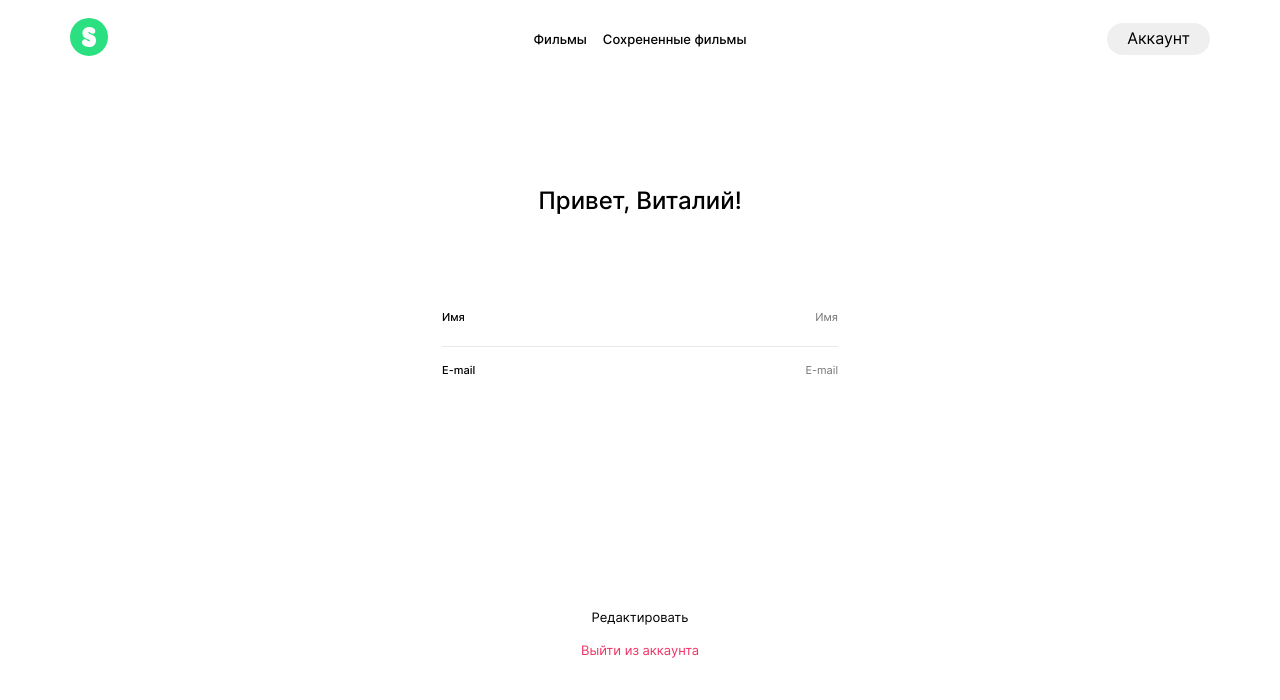
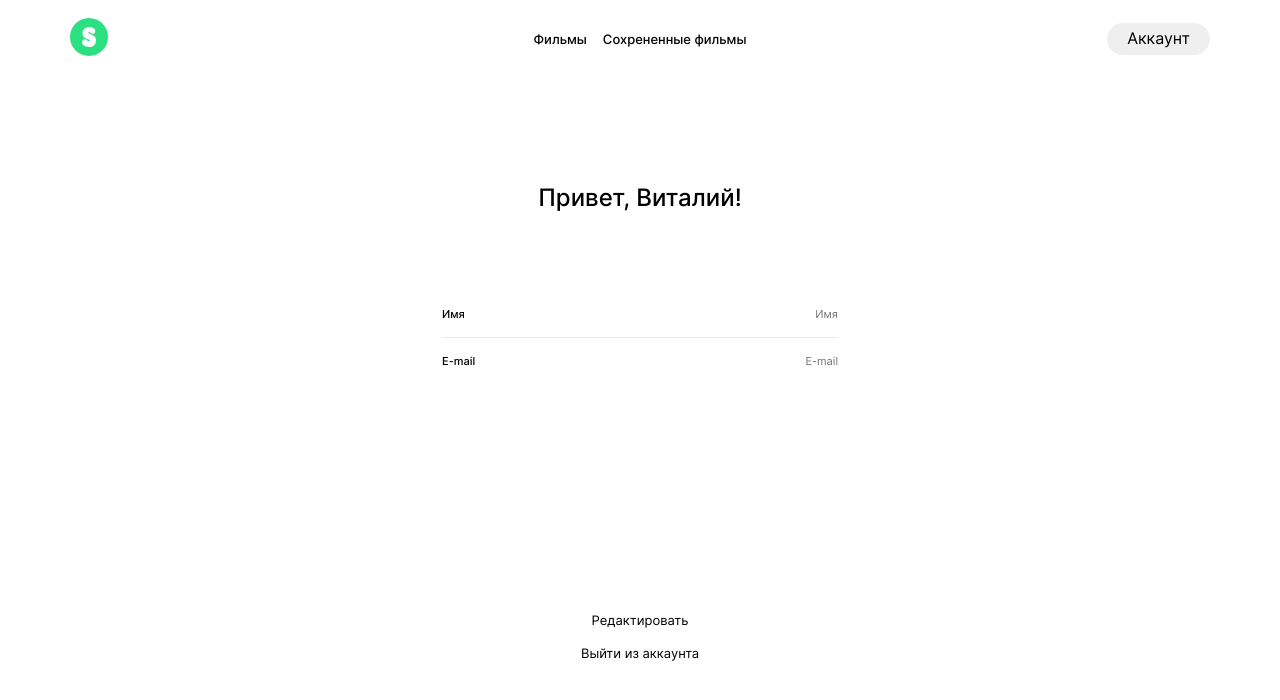
Before and after one commit to ladykot/movies-explorer-frontend, a React (Create React App) app in the folder src/: page /profile in a window 1280 px wide. Shown: the top 700 px of the page. Built offline with nearby package versions, Linux system fonts and the light colour scheme; the HTML template or start-up script is replaced by a standard one.

Commit message:
fix: form styles

```diff
--- a/src/components/Form/Form.css
+++ b/src/components/Form/Form.css
@@ -90,13 +90,16 @@
     padding: 157px 0 0;
 }
 
-.form__inputs-error {
+/*.form__inputs-error {
+    display: inline;
+    float: left;
     font-weight: 400;
     font-size: 10px;
     line-height: 12px;
     color: #EE3465;
     padding-top: 6px;
-}
+}*/
+
 
 .button__sumbit {
     background: #2BE080;
--- a/src/components/Profile/Profile.css
+++ b/src/components/Profile/Profile.css
@@ -17,16 +17,6 @@
     justify-items: center;
 }
 
-.form-profile {
-
-    display: flex;
-    flex-direction: column;
-    height: 100%;
-    max-height: min-content;
-    max-width: 396px;
-    width: 100%;
-}
-
 .form-profile__title {
     font-weight: 500;
     font-size: 24px;
@@ -36,19 +26,30 @@
     text-align: center;
 }
 
+.form-profile {
+    display: flex;
+    flex-direction: column;
+    height: 100%;
+    max-height: min-content;
+    max-width: 396px;
+    min-width: 260px;
+    width: 100%;
+}
+
+/* fieldset */
 .form-profile__inputs {
-    display: grid;
-    grid-template-columns: 1fr auto;
-    justify-content: stretch;
+    /* display: grid; */
+    /* grid-template-columns: 1fr auto; */
+    /* justify-content: stretch; */
     color: black;
     padding: 0;
     margin: 0;
     width: 100%;
     border: none;
+    box-sizing: border-box;
 }
 
 .form-profile__inputs-item {
-    display: flex;
     outline: none;
     border: none;
     padding: 0;
@@ -59,6 +60,9 @@
 }
 
 .form-profile__label {
+    display: flex;
+    min-width: max-content;
+    justify-content: space-between;
     font-weight: 500;
     font-size: 11px;
     line-height: 13px;
@@ -68,6 +72,13 @@
     color: #2BE080;
 }
 
+.profile__edit-message_active {
+    opacity: 1;
+}
+
+profile__edit-message_disable {
+    opacity: 0;
+}
 .profile__links {
     display: flex;
     flex-direction: column;
@@ -85,6 +96,10 @@
     padding-top: 16px;
 }
 
+.profile__links-item_message {
+    float: none;
+}
+
 .profile__links-item:nth-last-child() {
     padding: 0;
 }
@@ -94,15 +109,14 @@
 }
 
 .form__inputs-error {
-    position: relative;
-    /* top: 6px; */
-    /* display: block; */
-    grid-column-end: span 2;
+    float: right;
+    /* display: inline; */
+    /* grid-column-end: span 2; */
     font-weight: 400;
     font-size: 10px;
     line-height: 12px;
     color: #EE3465;
-    /* padding-top: 6px; */
+    padding-top: 2px;
     width: 100%;
     max-width: 396px;
 }
@@ -112,7 +126,7 @@
 }
 
 .form__line {
-    grid-column-end: span 2;
+    /* grid-column-end: span 2; */
     width: 100%;
     height: 1px;
     background: #E8E8E8;
--- a/src/components/Profile/Profile.js
+++ b/src/components/Profile/Profile.js
@@ -17,13 +17,24 @@ function Profile({ title, handelLogUot, buttonText, onUpdateUser }) {
   const [errorName, setErrorName] = useState('');
   const [errorEmail, setErrorEmail] = useState('');
 
+  // успех/неуспех сохранения данных
+  const [isSaveData, setIsSaveData] = useState(false);
+
   // состояние сообщения о сохранении данных
-  const [isSaveData, setIsSaveData] = useState(false);
+  const [message, setMessage] = useState('');
+
+  // состояние кнопки Редактировать
+  const [isActiveEdit, setIsActiveEdit] = useState(false);
 
   // обработчик кнопки Выйти вызывает внешнюю функцию, переданную пропсом
   const handelLogoutProfile = () => {
     handelLogUot();
   };
+
+  // хук ловит изменения в инпутах и скрывает сообщение о сохранении данных
+  React.useEffect(() => {
+    setMessage('');
+  }, [name, email])
 
   // обработчики инпутов
   function handleNameChange(event) {
@@ -58,9 +69,16 @@ function Profile({ title, handelLogUot, buttonText, onUpdateUser }) {
       name,
       email,
     });
-    // после сохранения данных выводим сообщение
+    // после сохранения/несохранения данных выводим сообщение
+    if (isSaveData) {
+      setMessage('Данные успешно сохранены');
+
+    // } else {
+    //   setMessage('Что-то пошло не так');
+    }
+
     setIsSaveData(!isSaveData);
-  }
+  };
 
   return (
     <div className="profile">
@@ -70,7 +88,8 @@ function Profile({ title, handelLogUot, buttonText, onUpdateUser }) {
         <p className="form-profile__title">{title}</p>
         <form className="form-profile">
           <fieldset className="form-profile__inputs">
-            <label className="form-profile__label">Имя</label>
+            <label className="form-profile__label">
+              Имя
               <input
                 type="name"
                 className="form-profile__inputs-item"
@@ -81,12 +100,15 @@ function Profile({ title, handelLogUot, buttonText, onUpdateUser }) {
                 maxLength={35}
                 onChange={handleNameChange}
               />
+            </label>
+
             <span className="form__inputs-error form__inputs-error_profile">
               {errorName}
             </span>
+            <div className="form__line"></div>
 
-            <div className="form__line"></div>
-            <label className="form-profile__label">E-mail</label>
+            <label className="form-profile__label">
+              E-mail
               <input
                 type="email"
                 className="form-profile__inputs-item"
@@ -95,6 +117,8 @@ function Profile({ title, handelLogUot, buttonText, onUpdateUser }) {
                 value={email || ''}
                 onChange={handleEmailChange}
               />
+            </label>
+
             <span className="form__inputs-error form__inputs-error_profile">
               {errorEmail}
             </span>
@@ -102,23 +126,19 @@ function Profile({ title, handelLogUot, buttonText, onUpdateUser }) {
         </form>
 
         <div className="profile__links">
-          {isSaveData && (
           <span className="profile__links-item profile__edit-message">
-              Данные успешно сохранены
+            {message}
           </span>
-          )}
 
           <button
             onClick={handleSubmitProfile}
             type="button"
+            disabled={isActiveEdit}
             className="profile__links-item"
           >
             Редактировать
           </button>
-          <button
-            className="profile__links-item profile__links-item_signout"
-            onClick={handelLogoutProfile}
-          >
+          <button className="profile__links-item" onClick={handelLogoutProfile}>
             Выйти из аккаунта
           </button>
         </div>
--- a/src/components/Register/Register.js
+++ b/src/components/Register/Register.js
@@ -61,7 +61,8 @@ function Register({ title, buttonText, linkText, bottomText }) {
       bottomText={bottomText}
     >
       <fieldset className="form__inputs-register">
-        <label className="form__label">Имя</label>
+        <label className="form__label">
+          Имя
           <input
             type="name"
             className="form__inputs-item"
@@ -73,6 +74,8 @@ function Register({ title, buttonText, linkText, bottomText }) {
             onChange={handleNameChange}
             required
           />
+        </label>
+
         <span className="form__inputs-error">{errorName}</span>
         <label className="form__label">E-mail</label>
         <input
```
Lines whose indentation alone changed are shown as unchanged.
